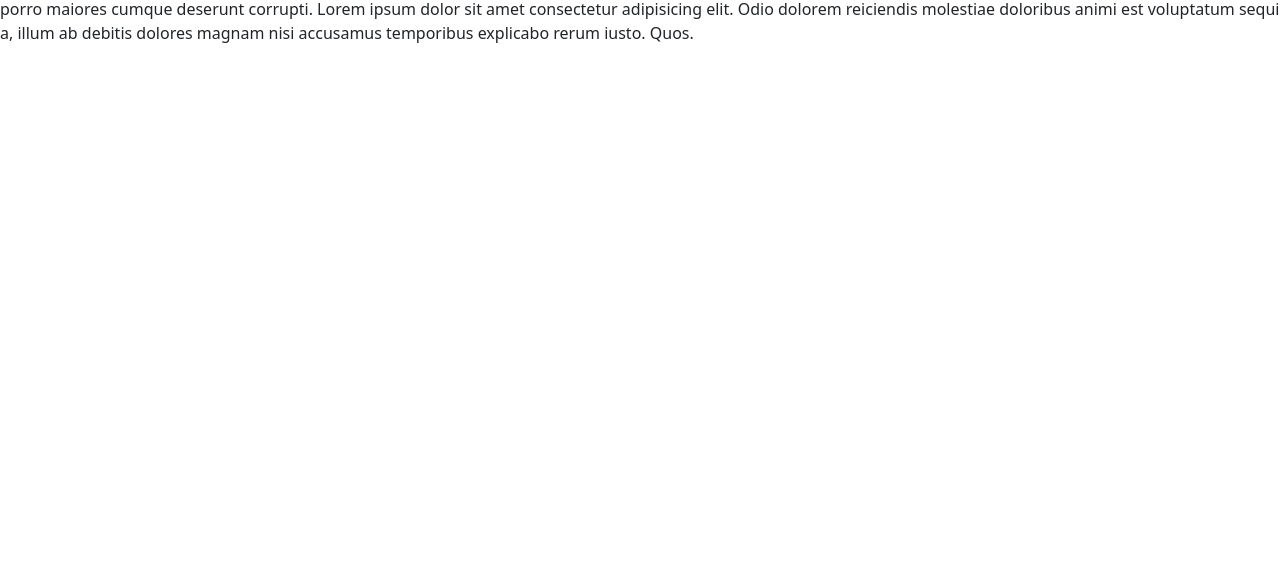
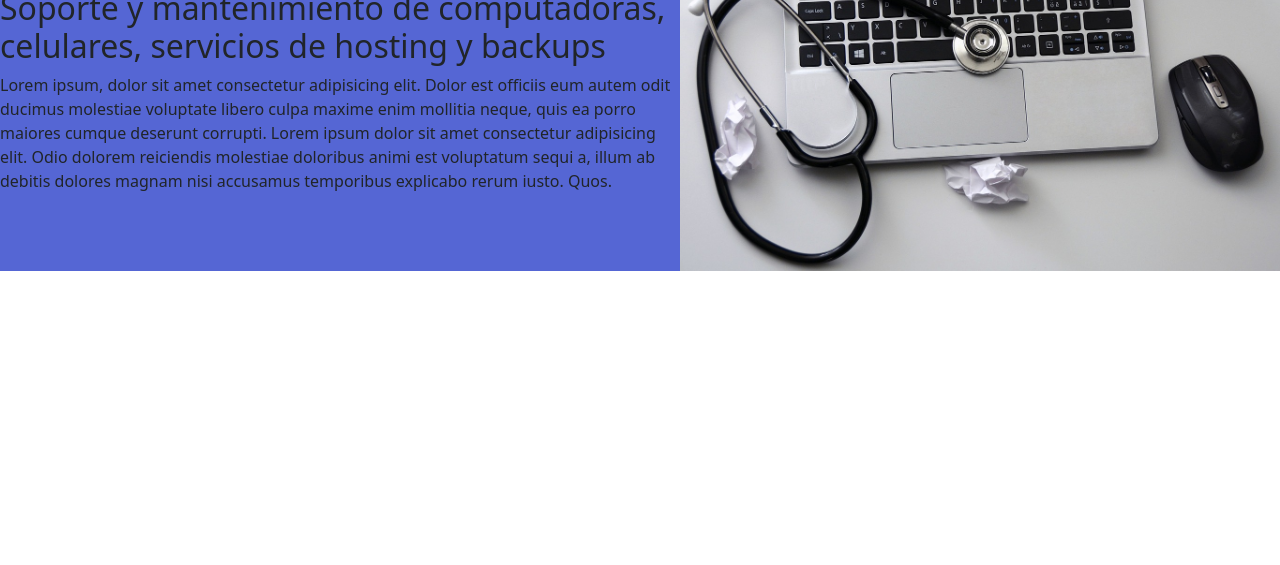
Before and after one commit to Alejafer28/TRABAJO-INTEGRADOR-GRUPO-I-master, a plain HTML site: page index.html in a window 1280 px wide. Shown: the part 235-800 px from the top of the page. Drawn offline with nearby package versions, Linux system fonts and the light colour scheme.

Commit message:
sectionimages

```diff
--- a/index.html
+++ b/index.html
@@ -82,17 +82,17 @@
     </nav>
 
 
-    <main class="ClassMain">
-        <section class= "SectionImages">
+    <main>
+        <sectionUno class= "SectionImages">
             <div class="containerMain">
-               <h1 class="Title">Grupo I Soluciones informáticas </h1>
+               <div><h1>Grupo I Soluciones informáticas </h1>
                  <h2>Soporte y mantenimiento de computadoras, celulares, servicios de hosting y backups</h2>
                    <p>Lorem ipsum, dolor sit amet consectetur adipisicing elit. Dolor est officiis eum autem odit ducimus
                      molestiae voluptate libero culpa maxime enim mollitia neque, quis ea porro maiores cumque deserunt corrupti.
                      Lorem ipsum dolor sit amet consectetur adipisicing elit. Odio dolorem reiciendis molestiae doloribus animi est voluptatum sequi a,
-                     illum ab debitis dolores magnam nisi accusamus temporibus explicabo rerum iusto. Quos.</p>
+                     illum ab debitis dolores magnam nisi accusamus temporibus explicabo rerum iusto. Quos.</p></div>
+                <div><img src="/img/2.jpg" alt="Imagen soluciones" width="600px" height="400px"></div>
             </div>
-
         </section >
 
 
--- a/style.css
+++ b/style.css
@@ -32,3 +32,10 @@ p {
     display: flex;
     align-items: center;
    }
+
+.containerMain {
+   display: flex;
+   align-items: center;
+   background-color: #5566D4;
+
+}
```
Also changed, not shown: img/1.jpg (added), img/10.jpg (added), img/11.jpg (added), img/12.jpg (added), img/13.jpg (added), img/2.jpg (added), img/4.jpg (added), img/5.jpg (added), img/6.jpg (added), img/7.jpg (added), img/8.jpg (added), img/9.jpg (added), 1 other file.
